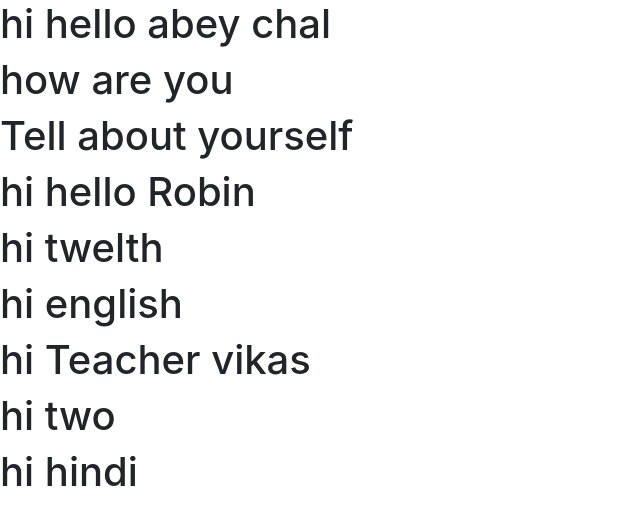
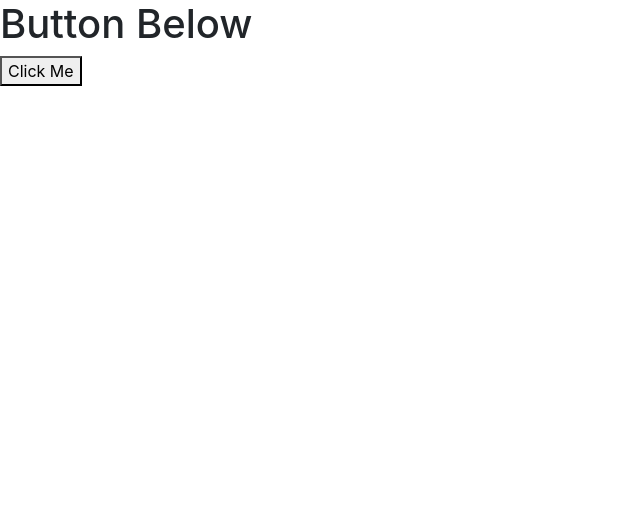
Before and after one commit to robin828/learn_React, a React (Create React App) app: page / in a window 1280 px wide. Shown: the top 524 px of the page, without its empty margins (0-640 px from the left). Built offline with nearby package versions, Linux system fonts and the light colour scheme.

Commit message:
event Handling

```diff
--- a/src/App.js
+++ b/src/App.js
@@ -1,38 +1,77 @@
-import React, {Component, Fragment} from "react";
-import PropTypes from "prop-types";
-class Apps extends Component{
+import React, { Component } from 'react';
+
+/*
+
+
+// Class Type Event Handling
+
+
+// in console we see that this is undefined we solve this in 2 ways below
+// this can be used to implement state in our page
+class Student extends Component{
+    clicked(){
+        console.log("Button Clicked", this);
+    }
     render(){
-        return <Fragment>
-
-                    <h1>hi hello abey chal</h1>
-                    <h1>how are you</h1>
-                    <h1>Tell about yourself</h1>
-                </Fragment>
+        return( <div>
+                    <h1>Button Below</h1>
+                    <button onClick={this.clicked}>Click Me</button>
+                 </div>
+                );
     }
 }
 
-const Student = (props) => {
-    return <>
-                <h1>hi hello {props.name}</h1>
-                <h1>hi {props.clas}</h1>
-                <h1>hi {props.lang}</h1>
-            </>
+// First Way to resolve 'this' error is make arrow function. In arrow function , arrow function bind this keyword and
+ // return object
+
+class Student extends Component{
+    clicked = () => {
+        console.log("Button Clicked", this);
+    }
+    render(){
+        return( <div>
+                    <h1>Button Below</h1>
+                    <button onClick={this.clicked}>Click Me</button>
+                 </div>
+                );
+    }
 }
 
-const Teacher = (props) => {
-    return <>
-                <Apps/>
-                <Student name="Robin" clas="twelth" lang="english"/>
-                <h1>hi Teacher {props.name}</h1>
-                <h1>hi {props.clas}</h1>
-                <h1>hi {props.lang}</h1>
-            </>
+// Second is way is to bind this keyword manually using Constructor
+
+class Student extends Component{
+    constructor(props){
+        this.clicked = this.clicked.bind(this);
+    }
+    clicked(){
+        console.log("Button Clicked", this);
+    }
+    render(){
+        return( <div>
+                    <h1>Button Below</h1>
+                    <button onClick={this.clicked}>Click Me</button>
+                 </div>
+                );
+    }
 }
-Teacher.propTypes = {
-    name: PropTypes.string,
-    lang: PropTypes.string,
-    clas: PropTypes.string
-};
+
+*/
+
+// Function Type Event Handling
+
+function Student(props){
+    const clicked = () => {
+        console.log("Button Clicked");
+    }
+    return( <div>
+                <h1>Button Below</h1>
+                <button onClick={clicked}>Click Me</button>
+             </div>
+            );
+    }
 
 
-export default Teacher;
+
+
+
+export default Student;
--- a/src/index.js
+++ b/src/index.js
@@ -1,6 +1,6 @@
 import React from "react";
 import ReactDOM from "react-dom";
-import Teacher from "./App";
+import Student from "./App";
 
 
-ReactDOM.render(<Teacher name="vikas" clas="two" lang="hindi"/>, document.getElementById("root"));
+ReactDOM.render(<Student />, document.getElementById("root"));
```
Also changed, not shown: 1 other file (tests, documents, lock files or other folders).
